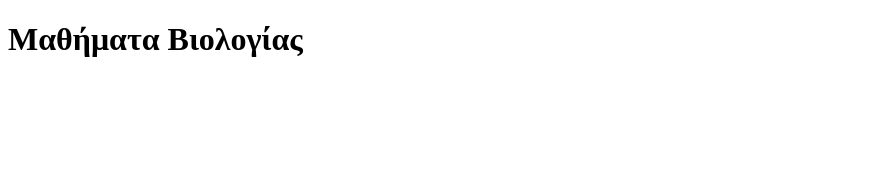
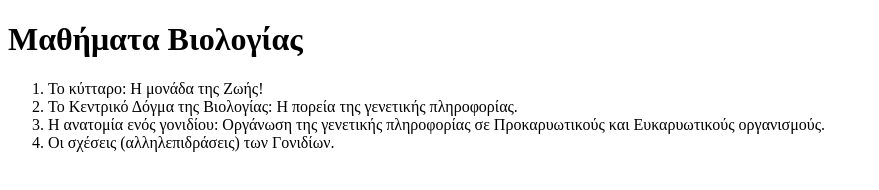
Before and after one commit to ixthy/biology, a plain HTML site: page index.html in a window 1280 px wide. Shown: the whole page, without its empty margins (0-879 px from the left). Drawn offline with Linux system fonts and the light colour scheme.

Commit message:
Edit index.html with ordered list.

```diff
--- a/index.html
+++ b/index.html
@@ -7,6 +7,14 @@
 
     <body>
         <h1>Μαθήματα Βιολογίας</h1>
+        <p>
+            <ol>
+                <li>Το κύτταρο: Η μονάδα της Ζωής!</li>
+                <li>Το Κεντρικό Δόγμα της Βιολογίας: Η πορεία της γενετικής πληροφορίας.</li>
+                <li>Η ανατομία ενός γονιδίου: Οργάνωση της γενετικής πληροφορίας σε Προκαρυωτικούς και Ευκαρυωτικούς οργανισμούς.</li>
+                <li>Οι σχέσεις (αλληλεπιδράσεις) των Γονιδίων.</li>
+            </ol>
+        </p>
     </body>
 
 </html>
```
